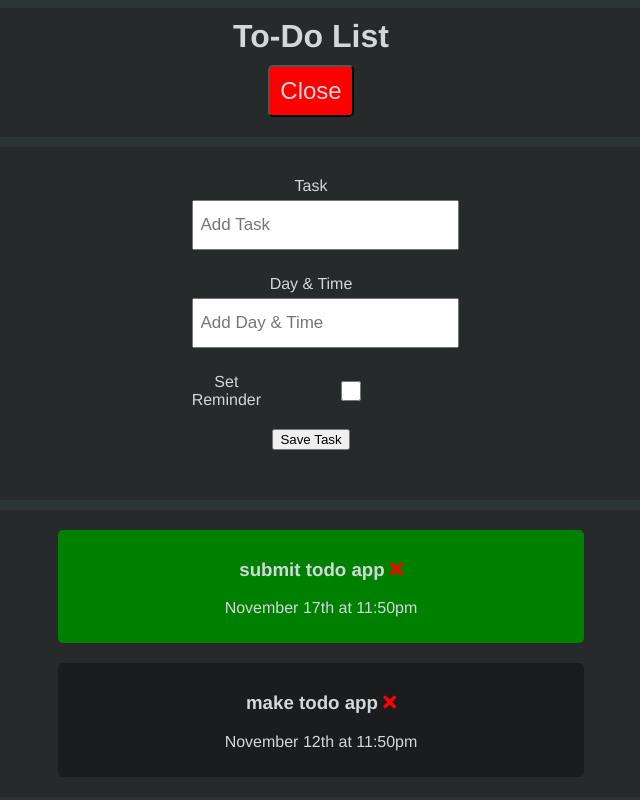
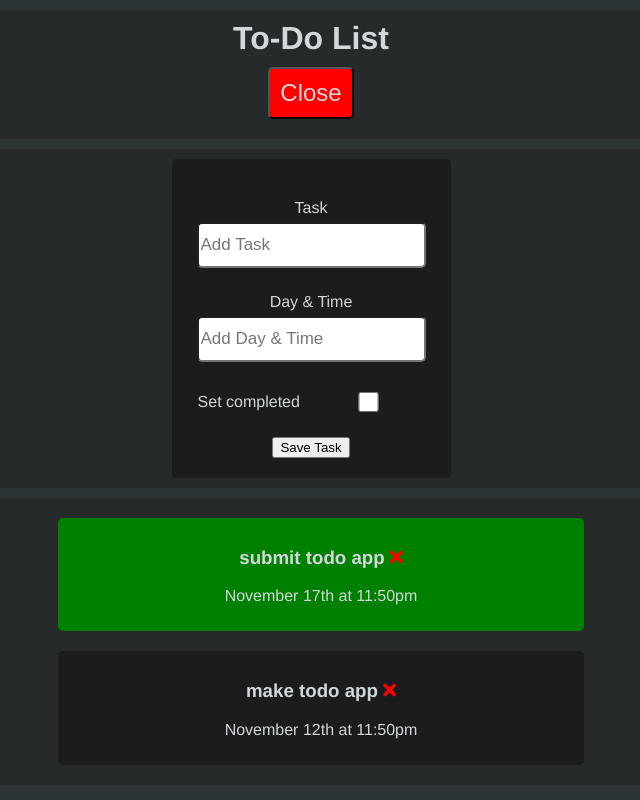
Before and after one commit to CodersforLearning/todo-app-vue-JakeL1001, a Vue app: page / in a window 1280 px wide. Both pictures are taken after a click on the button "Add Task". Shown: the whole page, without its empty margins (329-969 px from the left). Built offline with nearby package versions, Linux system fonts and the light colour scheme.

Commit message:
Continue fixing CSS

```diff
--- a/src/App.vue
+++ b/src/App.vue
@@ -5,7 +5,7 @@
   <div v-if="showAddTask">
     <AddTask @add-task="addTask"/>
   </div>
-  <Tasks @toggle-reminder="toggleReminder"
+  <Tasks @toggle-completed="togglecompleted"
   @delete-task="deleteTask" :tasks="tasks" />
 </template>
 
@@ -39,17 +39,17 @@ export default {
       this.tasks = this.tasks.filter(task => task.id !== id)
     }
     },
-    toggleReminder(id){
+    togglecompleted(id){
       this.tasks = this.tasks.map(task => {
         if (task.id === id){
-          task.reminder = !task.reminder
+          task.completed = !task.completed
         }
         return task
       })
     }
   },
   created() {
-    this.tasks = [{id:1, text: "submit todo app", day: "November 17th at 11:50pm", reminder:true,}, {id:2, text: "make todo app", day: "November 12th at 11:50pm", reminder:false,}]
+    this.tasks = [{id:1, text: "submit todo app", day: "November 17th at 11:50pm", completed:true,}, {id:2, text: "make todo app", day: "November 12th at 11:50pm", completed:false,}]
   }
 }
 </script>
--- a/src/components/AddTask.vue
+++ b/src/components/AddTask.vue
@@ -3,11 +3,12 @@
     <form @submit="onSubmit" class="add-form">
     <div class="form-control">
       <label>Task</label>
-      <input type="text" v-model="text" name="text" placeholder="Add Task" />
+      <input id="Taskinput" type="text" v-model="text" name="text" placeholder="Add Task" />
     </div>
     <div class="form-control">
       <label>Day & Time</label>
       <input
+        id="Dayinput"
         type="text"
         v-model="day"
         name="day"
@@ -15,8 +16,8 @@
       />
     </div>
     <div class="form-control form-control-check">
-      <label>Set Reminder</label>
-      <input type="checkbox" v-model="reminder" name="reminder" />
+      <label>Set completed</label>
+      <input id="checkbox" type="checkbox" v-model="completed" name="completed" />
     </div>
 
     <input type="submit" value="Save Task" class="btn btn-block" />
@@ -31,7 +32,7 @@ export default {
         return {
             text: "",
             day: "",
-            reminder: false
+            completed: false
         };
     },
     methods: {
@@ -46,18 +47,25 @@ export default {
                 id: Math.floor(Math.random()* 1000000),
                 text: this.text,
                 day: this.day,
-                reminder: this.reminder
+                completed: this.completed
             }
             this.$emit("add-task", newTask);
             this.text = "";
             this.day = "";
-            this.reminder = false;
+            this.completed = false;
         }
     }
 }
 </script>
 
 <style scoped>
+.add-form{
+
+    background-color: #1a1c1d;
+    padding: 20px;
+    border-radius: 5px;
+    margin: auto;
+}
 .form-container {
   display: flex;
   background-color: #262a2b;
@@ -68,9 +76,6 @@ export default {
   align-items: center;
   justify-content: center;
 }
-.add-form {
-  margin-bottom: 40px;
-}
 .form-control {
   margin: 20px 0;
 }
@@ -78,22 +83,25 @@ export default {
   display: block;
 }
 .form-control input {
-  width: 100%;
+  border-radius: 5px;
   height: 40px;
   margin: 5px;
-  padding: 3px 7px;
   font-size: 17px;
 }
 .form-control-check {
+  border-radius: 5px;
   display: flex;
   align-items: center;
-  justify-content: space-between;
+  justify-content: center;
 }
 .form-control-check label {
   flex: 1;
 }
 .form-control-check input {
-  flex: 2;
+  flex: 1;
+  justify-content: center;
+  align-items: center;
+  width: 20px;
   height: 20px;
 }
 </style>
--- a/src/components/Header.vue
+++ b/src/components/Header.vue
@@ -27,7 +27,6 @@ export default {
 <!-- Add "scoped" attribute to limit CSS to this component only -->
 <style scoped>
 header{
-  display: flex;
   justify-content: center;
   align-items: center;
 }
@@ -35,7 +34,7 @@ div.Header{
   background-color: #262a2b;
   border-radius: 5px;
   padding: 10px;
-  margin: auto;
+  margin: 10px auto 10px auto;
   width: 80%;
   align-items: center;
   justify-content: center;
--- a/src/components/Task.vue
+++ b/src/components/Task.vue
@@ -1,5 +1,5 @@
 <template>
-    <div @dblclick="$emit('toggle-reminder', task.id)" :class="[task.reminder ? 'reminder' : 'notreminder', 'task']">
+    <div @dblclick="$emit('toggle-completed', task.id)" :class="[task.completed ? 'completed' : 'notcompleted', 'task']">
         <h3>
         {{ task.text }}
         <i @click="$emit('delete-task', task.id)" class="fas fa-times"></i>
@@ -14,7 +14,7 @@ export default {
     props: {
         task: Object
     },
-    emits: ['delete-task', 'toggle-reminder']
+    emits: ['delete-task', 'toggle-completed']
 }
 </script>
 
@@ -22,10 +22,10 @@ export default {
 .fas {
     color: red;
 }
-.reminder {
+.completed {
     background-color: green;
 }
-.notreminder {
+.notcompleted {
     background-color: #1a1c1d;
 }
 </style>
--- a/src/components/Tasks.vue
+++ b/src/components/Tasks.vue
@@ -2,7 +2,7 @@
     <div class="task-container">
         <div class="task-list">
     <div class="task" :key="task.id" v-for="task in tasks">
-        <Task @toggle-reminder="$emit('toggle-reminder',task.id)" @delete-task="$emit('delete-task', task.id)" :task="task" />
+        <Task @toggle-completed="$emit('toggle-completed',task.id)" @delete-task="$emit('delete-task', task.id)" :task="task" />
     </div>
     </div>
     </div>
```
